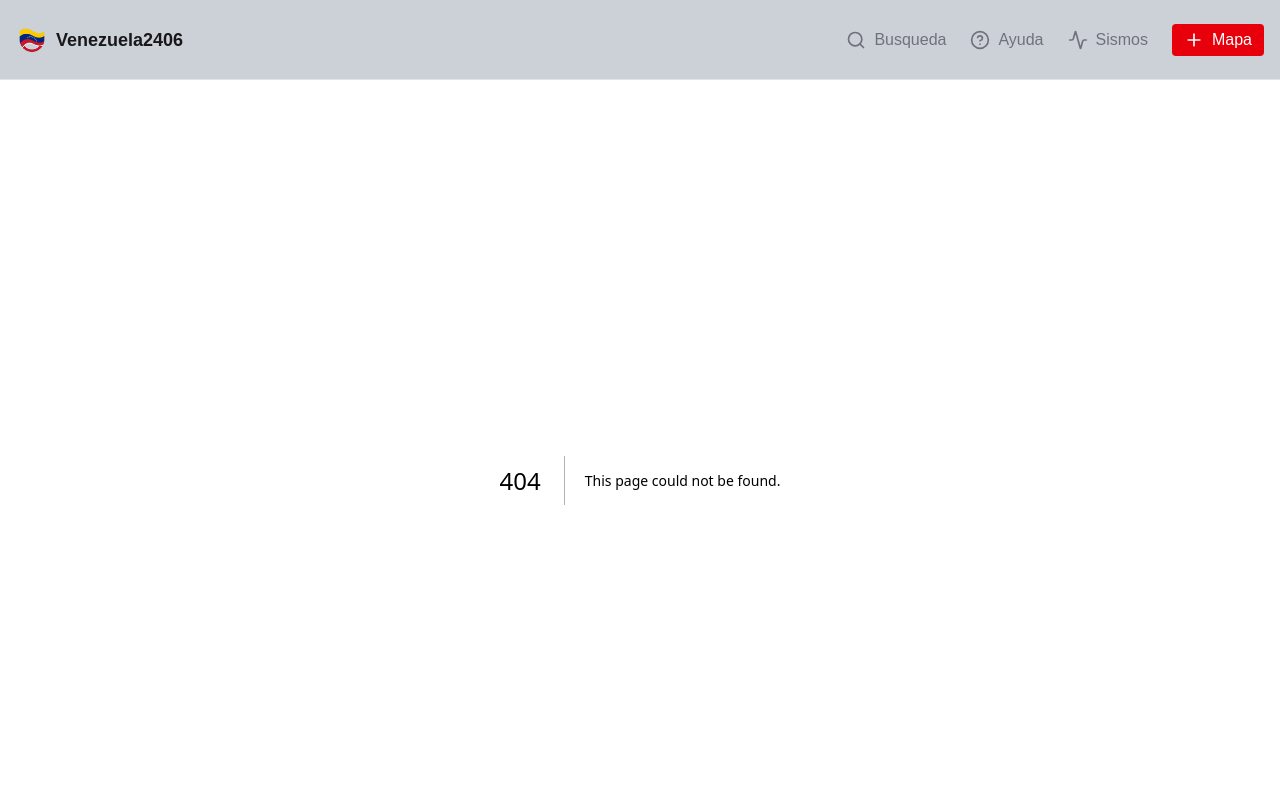
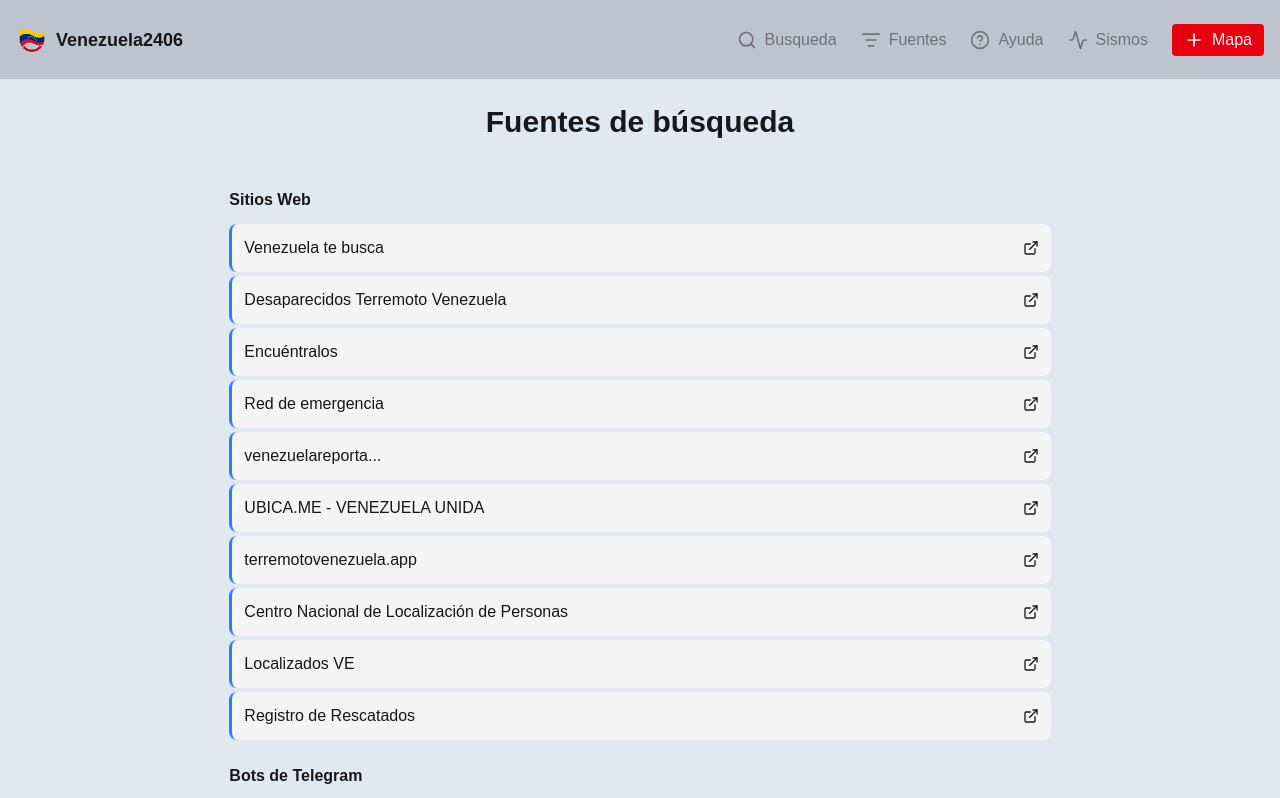
Before and after one commit to CristhalCampos/venezuela2406, a Next.js app in the folder my-app/: page /sources in a window 1280 px wide. Before the commit this address had no page. Shown: the top 798 px of the page. Built offline with nearby package versions, Linux system fonts and the light colour scheme.

Commit message:
divide search and sources

```diff
--- a/my-app/src/app/page.tsx
+++ b/my-app/src/app/page.tsx
@@ -4,7 +4,6 @@ import { useState, useEffect, useRef, useCallback } from "react";
 import { Search, Loader2 } from "lucide-react";
 import { searchPerson, Person } from "@/services/personService";
 import { PersonCard } from "@/components/personCard";
-import { SearchSources } from "@/components/searchSources";
 
 export default function Home() {
   const [loading, setLoading] = useState(false);
@@ -90,31 +89,15 @@ export default function Home() {
     if (node) observer.current.observe(node);
   }, [hasMore]);
 
-  const externalSites = [
-    { name: "Venezuela te busca", url: "https://venezuelatebusca.com" },
-    { name: "Desaparecidos Terremoto Venezuela", url: "https://desaparecidosterremotovenezuela.com" },
-    { name: "Encuéntralos", url: "https://encuentralos.tecnosoft.dev" },
-    { name: "Red de emergencia", url: "https://redayudavenezuela.com" },
-    { name: "venezuelareporta...", url: "https://venezuelareporta.org/buscar" },
-    { name: "terremotovenezuela.app", url: "https://terremotovenezuela.app/#desaparecidas" },
-    { name: "Centro Nacional de Localización de Personas", url: "https://localizapacientes.com" },
-    { name: "Localizados VE", url: "https://localizadosvenezuela.com" },
-  ];
-  const telegramBots = [
-    { name: "Personas encontradas VE", url: "https://t.me/encontrados_ve_bot" },
-  ];
-
   return (
-    <div className="flex flex-col lg:flex-row w-full p-4 md:p-6 gap-8">
-      <SearchSources externalSites={externalSites} telegramBots={telegramBots} />
-
+    <div className="flex flex-col w-full p-4 md:p-6 gap-8">
       <section className="flex-1 w-full">
         <div>
-          <h1 className="text-3xl font-bold text-zinc-900 dark:text-zinc-100">
+          <h1 className="text-3xl font-bold text-zinc-900 text-center dark:text-zinc-100">
             Búsqueda centralizada
           </h1>
           <p className="mt-2 text-zinc-600 dark:text-zinc-400 mb-6">
-            Selecciona un hospital
+            Selecciona un hospital ó ingresa el nombre, apellido o CI de la persona para buscar en nuestras fuentes.
           </p>
           <div className="flex flex-wrap gap-2 mb-6 pb-2">
             <button
@@ -140,9 +123,6 @@ export default function Home() {
               </button>
             ))}
           </div>
-          <p className="mt-2 text-zinc-600 dark:text-zinc-400 mb-6">
-            Ó ingresa el nombre, apellido o CI de la persona para buscar en nuestras fuentes.
-          </p>
 
           <div className="relative flex items-center">
             <Search className="absolute left-3 text-blue-600" size={20} />
@@ -168,7 +148,7 @@ export default function Home() {
             )}
 
             {!loading && results.length > 0 && (
-              <div className="grid grid-cols-1 lg:grid-cols-2 gap-4">
+              <div className="grid grid-cols-1 md:grid-cols-2 lg:grid-cols-3 gap-4">
                 {results.map((p, i) => (
                   <div key={p.id} ref={i === results.length - 1 ? lastElementRef : null}>
                     <PersonCard person={p} />
--- /dev/null
+++ b/my-app/src/app/sources/page.tsx
@@ -0,0 +1,68 @@
+"use client";
+
+import Link from "next/link";
+import { ExternalLink } from "lucide-react";
+
+interface SearchLink {
+  name: string;
+  url: string;
+}
+
+interface SearchSourcesProps {
+  externalSites: SearchLink[];
+  telegramBots: SearchLink[];
+}
+
+export default function SourcesPage() {
+    const externalSites = [
+    { name: "Venezuela te busca", url: "https://venezuelatebusca.com" },
+    { name: "Desaparecidos Terremoto Venezuela", url: "https://desaparecidosterremotovenezuela.com" },
+    { name: "Encuéntralos", url: "https://encuentralos.tecnosoft.dev" },
+    { name: "Red de emergencia", url: "https://redayudavenezuela.com" },
+    { name: "venezuelareporta...", url: "https://venezuelareporta.org/buscar" },
+    { name: "UBICA.ME - VENEZUELA UNIDA", url: "https://911.ubica.me/" },
+    { name: "terremotovenezuela.app", url: "https://terremotovenezuela.app/#desaparecidas" },
+    { name: "Centro Nacional de Localización de Personas", url: "https://localizapacientes.com" },
+    { name: "Localizados VE", url: "https://localizadosvenezuela.com" },
+    { name: "Registro de Rescatados", url: "https://rescatadosvzla.com/" },
+  ];
+  const telegramBots = [
+    { name: "Personas encontradas VE", url: "https://t.me/encontrados_ve_bot" },
+  ];
+
+  return (
+    <div className="flex flex-col p-4 md:p-6 gap-8">
+      <section className="w-full flex flex-col items-center gap-3">
+        <h2 className="font-bold text-3xl text-zinc-900 dark:text-zinc-100 mb-2 pb-1">
+          Fuentes de búsqueda
+        </h2>
+        <div className="w-2/3">
+          {/* Renderizado de Sitios Web */}
+          <SourceSection title="Sitios Web" items={externalSites} />
+          {/* Renderizado de Bots de Telegram */}
+          <SourceSection title="Bots de Telegram" items={telegramBots} />
+        </div>
+      </section>
+    </div>
+  );
+}
+
+function SourceSection({ title, items }: { title: string; items: SearchLink[] }) {
+  return (
+    <div className="flex flex-col gap-1">
+      <h3 className="font-bold text-zinc-900 dark:text-zinc-100 mt-6 mb-2">{title}</h3>
+      {items.map((item) => (
+        <Link
+          key={item.url}
+          href={item.url}
+          target="_blank"
+          rel="noopener noreferrer"
+          className="flex items-center justify-between p-3 bg-zinc-100 dark:bg-zinc-800 rounded-lg hover:text-blue-400 hover:bg-blue-50 dark:hover:bg-zinc-700 transition-colors border-l-3 border-blue-500"
+        >
+          {item.name}
+          <ExternalLink size={16} />
+        </Link>
+      ))}
+    </div>
+  );
+}
--- a/my-app/src/components/navbar.tsx
+++ b/my-app/src/components/navbar.tsx
@@ -3,13 +3,14 @@
 import { useState } from "react";
 import Image from "next/image";
 import Link from "next/link";
-import { Search, Activity, HelpCircle, Package, Plus, Menu, X } from "lucide-react";
+import { Search, ListFilter, Activity, HelpCircle, Plus, Menu, X } from "lucide-react";
 
 export default function Navbar() {
   const [isOpen, setIsOpen] = useState(false);
 
   const links = [
     { name: "Busqueda", href: "/", icon: Search },
+    { name: "Fuentes", href: "/sources", icon: ListFilter},
     // { name: "Estadísticas", href: "/statistics", icon: BarChart },
     { name: "Ayuda", href: "/help", icon: HelpCircle },
     // { name: "Centros de acopio", href: "/centers", icon: Package },
--- a/my-app/src/components/personCard.tsx
+++ b/my-app/src/components/personCard.tsx
@@ -40,7 +40,7 @@ export function PersonCard({ person }: { person: Person }) {
         {/* Ubicación y Info adicional */}
         {person.current_location && (
           <div className="mt-3 p-2 bg-blue-50 dark:bg-blue-900/20 text-blue-700 dark:text-blue-300 rounded border border-blue-200">
-            <span className="font-semibold text-[10px] uppercase block">Ubicación actual:</span>
+            <span className="font-semibold text-[10px] uppercase block">Ultima ubicación conocida:</span>
             <p className="text-sm">{person.current_location}</p>
           </div>
         )}
--- a/my-app/src/components/searchSources.tsx
+++ /dev/null
@@ -1,49 +0,0 @@
-import Link from "next/link";
-import { ExternalLink } from "lucide-react";
-
-interface SearchLink {
-  name: string;
-  url: string;
-}
-
-interface SearchSourcesProps {
-  externalSites: SearchLink[];
-  telegramBots: SearchLink[];
-}
-
-export function SearchSources({ externalSites, telegramBots }: SearchSourcesProps) {
-  return (
-    <aside className="w-full lg:w-96 flex flex-col gap-3">
-      <h2 className="font-bold text-xl text-zinc-900 dark:text-zinc-100 mb-2 border-b-2 border-yellow-400 pb-1">
-        Fuentes de búsqueda
-      </h2>
-
-      {/* Renderizado de Sitios Web */}
-      <SourceSection title="Sitios Web" items={externalSites} />
-
-      {/* Renderizado de Bots de Telegram */}
-      <SourceSection title="Bots de Telegram" items={telegramBots} />
-    </aside>
-  );
-}
-
-// Sub-componente interno para no repetir código de los Links
-function SourceSection({ title, items }: { title: string; items: SearchLink[] }) {
-  return (
-    <div className="flex flex-col gap-1">
-      <h3 className="font-bold text-zinc-900 dark:text-zinc-100 mt-6 mb-2">{title}</h3>
-      {items.map((item) => (
-        <Link
-          key={item.url}
-          href={item.url}
-          target="_blank"
-          rel="noopener noreferrer"
-          className="flex items-center justify-between p-3 bg-zinc-100 dark:bg-zinc-800 rounded-lg hover:text-blue-400 hover:bg-blue-50 dark:hover:bg-zinc-700 transition-colors border-l-3 border-blue-500"
-        >
-          {item.name}
-          <ExternalLink size={16} />
-        </Link>
-      ))}
-    </div>
-  );
-}
```
